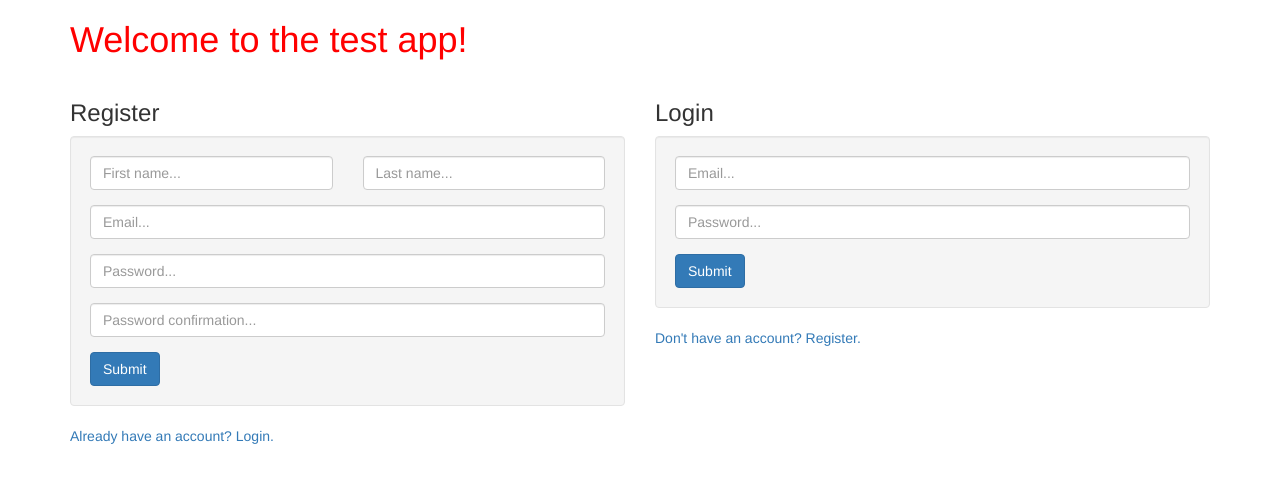
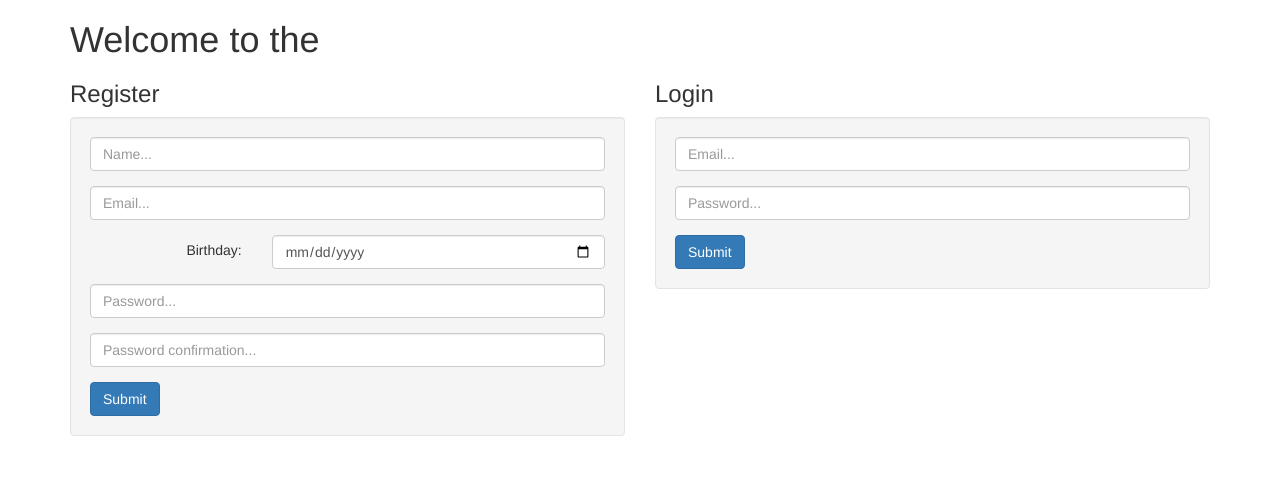
Before and after one commit to mpedersen2054/python_blackbelt, a Django app: page / in a window 1280 px wide. Shown: the top 483 px of the page. Run offline with Django 3.2, Linux system fonts and the light colour scheme; some libraries are stand-ins or nearby versions.

Commit message:
rdy for bb

```diff
--- a/apps/log_and_reg/models.py
+++ b/apps/log_and_reg/models.py
@@ -2,6 +2,7 @@ from __future__ import unicode_literals
 import re
 import bcrypt
 from django.db import models
+from datetime import datetime
 
 class UserManager(models.Manager):
     def validate_register(self, registerData):
@@ -76,6 +77,7 @@ class User(models.Model):
     name       = models.CharField(max_length=100)
     email      = models.CharField(max_length=100)
     password   = models.CharField(max_length=255)
+    birthday   = models.DateTimeField(default=datetime.now)
     created_at = models.DateTimeField(auto_now_add=True)
     updated_at = models.DateTimeField(auto_now=True)
     objects    = UserManager()
--- /dev/null
+++ b/apps/log_and_reg/templates/log_and_reg/_messages.html
@@ -0,0 +1,14 @@
+<div class="row messages-row">
+  <div class="col-md-12">
+    {% if messages %}
+      <ul class="messages">
+          {% for message in messages %}
+            <div class="{{message.tags}} alert-dismissible" role="alert">
+              <button type="button" class="close" data-dismiss="alert" aria-label="Close"><span aria-hidden="true">&times;</span></button>
+              {{ message }}
+            </div>
+          {% endfor %}
+      </ul>
+    {% endif %}
+  </div>
+</div>
--- a/apps/log_and_reg/templates/log_and_reg/index.html
+++ b/apps/log_and_reg/templates/log_and_reg/index.html
@@ -7,31 +7,34 @@
   <br>
   <div class="row">
     <div class="col-md-12">
-      <h1>Welcome to the test app!</h1>
-      <h2>{{sumthin}}</h2>
-      <h2>{{tyme}}</h2>
+      <h1>Welcome to the </h1>
     </div>
   </div>
+
+  {% include 'log_and_reg/_messages.html' %}
 
   <div class="row">
     <div class="col-md-6">
       <div class="register-container">
         <h3>Register</h3>
         <div class="well">
-          <form action="{% url 'log_and_reg:index' %}" method="POST" class="form">
+          <form action="{% url 'log_and_reg:register' %}" method="POST" class="form">
             {% csrf_token %}
             <div class="form-group">
-              <div class="row">
-                <div class="col-md-6">
-                  <input type="text" name="first_name" class="form-control" placeholder="First name...">
-                </div>
-                <div class="col-md-6">
-                  <input type="text" name="last_name" class="form-control" placeholder="Last name...">
-                </div>
-              </div>
+              <input type="text" name="name" class="form-control" placeholder="Name...">
             </div>
             <div class="form-group">
               <input type="text" name="email" class="form-control" placeholder="Email...">
+            </div>
+            <div class="form-group">
+              <div class="row">
+                <div class="col-md-4">
+                  <div class="birthday-label">Birthday:</div>
+                </div>
+                <div class="col-md-8">
+                  <input type="date" name="birthday" class="form-control">
+                </div>
+              </div>
             </div>
             <div class="form-group">
               <input type="text" name="password" class="form-control" placeholder="Password...">
@@ -42,9 +45,9 @@
             <input type="submit" value="Submit" class="btn btn-primary">
           </form>
         </div>
-        <a href="{% url 'log_and_reg:login' %}">Already have an account? Login.</a>
       </div>
     </div>
+
     <div class="col-md-6">
       <div class="login-container">
         <h3>Login</h3>
@@ -60,9 +63,9 @@
             <input type="submit" value="Submit" class="btn btn-primary">
           </form>
         </div>
-        <a href="{% url 'log_and_reg:register' %}">Don't have an account? Register.</a>
       </div>
     </div>
+
   </div>
 </div>
 
--- a/apps/log_and_reg/views.py
+++ b/apps/log_and_reg/views.py
@@ -14,16 +14,18 @@ def index(request):
     return render(request, 'log_and_reg/index.html', context)
 
 def register(request):
+    print 'HELLO REGISTERRRR'
     errors = User.objects.validate_register(request.POST)
     if len(errors) > 0:
         for error in errors:
             messages.error(request, error)
-        return redirect('log_and_reg:register')
+        return redirect('log_and_reg:index')
     else:
         encrypted_password = User.objects.encrypt_password(request.POST['password'])
         new_user = User.objects.create(
             name     = request.POST['name'],
             email    = request.POST['email'],
+            birthday = request.POST['birthday'],
             password = encrypted_password
         )
         request.session['user_id'] = new_user.id
--- a/static/log_and_reg/css/main.css
+++ b/static/log_and_reg/css/main.css
@@ -1,60 +1,13 @@
 
-body {
-  margin: 0 0 60px 0;
-}
+body { margin: 0 0 60px 0; }
+.messages { margin: 20px 0 0; padding: 0; list-style: none; }
+.error { background-color: red; color: #fff; }
+.success { background-color: green; color: #fff; }
 
-ul {
-  margin: 0;
-  padding: 0;
-  list-style: none;
-}
-.error {
-  background-color: red;
-  color: #fff;
-}
-.success {
-  background-color: green;
-  color: #fff;
-}
+h1 { margin: 0; }
 
-.messages-row {
-  margin-top: 55px;
-}
-
-.admin-dashboard .page-header,
-.user-dashboard .page-header {
+.birthday-label {
   position: relative;
-  clear: both;
-}
-
-.admin-dashboard .align-right,
-.user-dashboard .align-right {
-  float: right;
-  position: relative;
-  top: 25px;
-}
-
-.admin-dashboard .align-left,
-.user-dashboard .align-left {
-  float: left;
-}
-
-h1 {
-  margin: 0;
-  color: red;
-}
-
-.meta-btn {
+  top: 5px;
   text-align: right;
 }
-
-.show-user .media-list .media-content {
-  border: 1px solid #ccc;
-  padding: 10px;
-  border-radius: 6px;
-}
-
-.media .blankspace {
-  width: 50px;
-  height: 50px;
-}
```
Also changed, not shown: apps/log_and_reg/static/log_and_reg/css/main.css (+7 -54 lines), apps/log_and_reg/migrations/0005_user_birthday.py (added), db.sqlite3, 3 other files.
